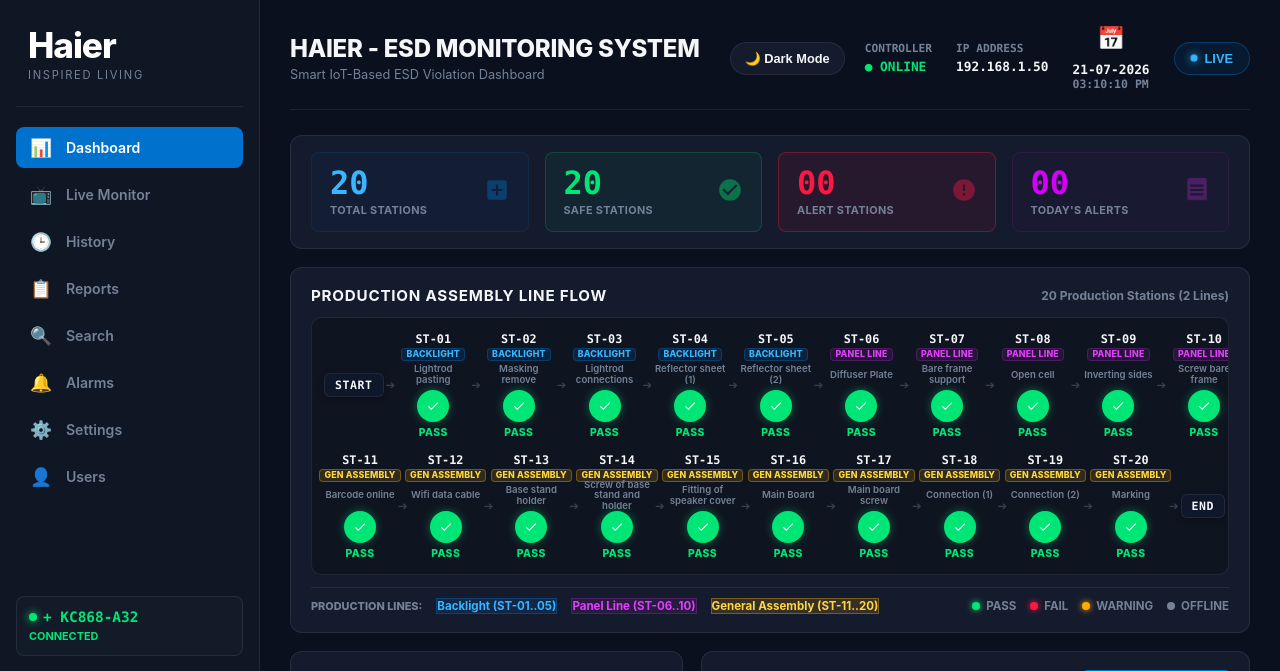
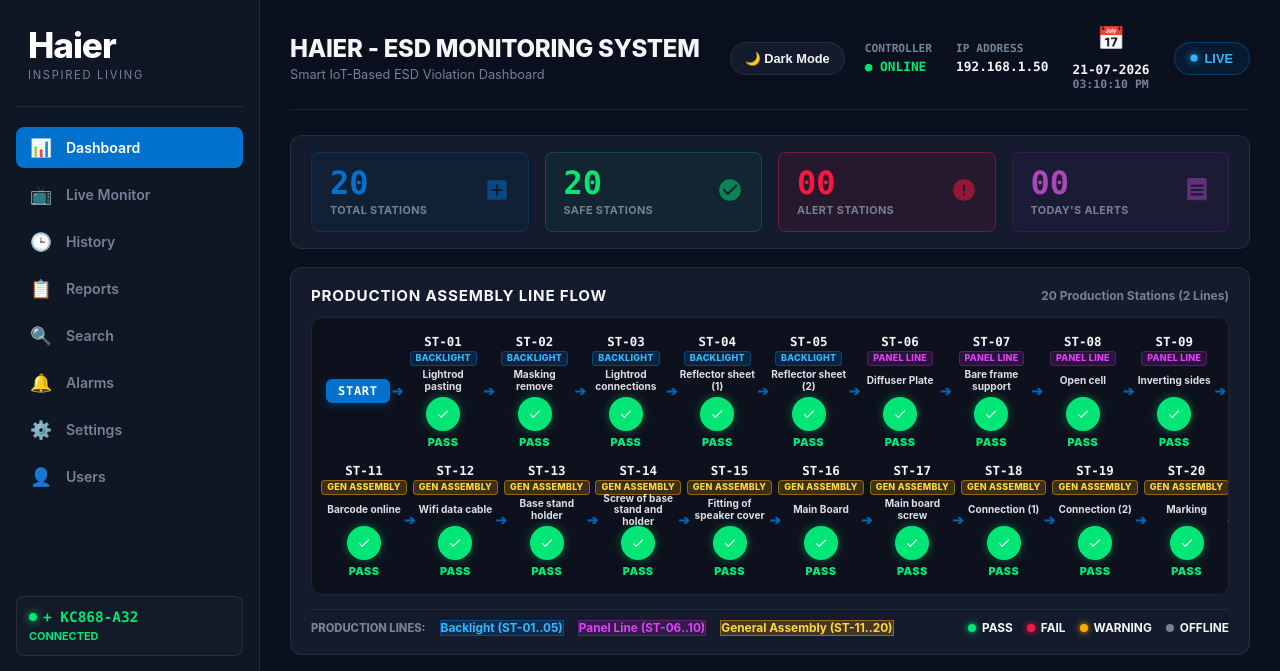
Before and after one commit to bsee23042/Haier_ESD_Dashboard, a Flask app: page / in a window 1280 px wide. Shown: the top 671 px of the page. Run offline with Flask 3, Linux system fonts and the light colour scheme; the visitor is signed in with stand-in values (Sample User, id 1); data comes from the database, SQL or seed files in the repository; data that the repository does not hold is empty.

Commit message:
Fix Light Mode contrast and visibility for assembly flow container, START/END badges, line category pills, station descriptions, and connecting arrows

```diff
--- a/templates/dashboard.html
+++ b/templates/dashboard.html
@@ -53,12 +53,12 @@
   }
 
   .stat-total {
-    background-color: rgba(0, 114, 206, 0.04);
-    border-color: rgba(0, 114, 206, 0.15);
+    background-color: rgba(0, 114, 206, 0.06);
+    border-color: rgba(0, 114, 206, 0.2);
   }
-  .stat-total .number-value { color: #38b6ff; }
+  .stat-total .number-value { color: var(--primary); }
   .stat-total .metric-title { color: var(--text-muted); }
-  .stat-total .icon-svg-box svg { color: rgba(0, 114, 206, 0.4); }
+  .stat-total .icon-svg-box svg { color: var(--primary); opacity: 0.5; }
 
   .stat-safe {
     background-color: var(--status-ok-bg);
@@ -66,7 +66,7 @@
   }
   .stat-safe .number-value { color: var(--status-ok); }
   .stat-safe .metric-title { color: var(--text-muted); }
-  .stat-safe .icon-svg-box svg { color: var(--status-ok); opacity: 0.4; }
+  .stat-safe .icon-svg-box svg { color: var(--status-ok); opacity: 0.5; }
 
   .stat-alert {
     background-color: var(--status-violation-bg);
@@ -74,17 +74,18 @@
   }
   .stat-alert .number-value { color: var(--status-violation); }
   .stat-alert .metric-title { color: var(--text-muted); }
-  .stat-alert .icon-svg-box svg { color: var(--status-violation); opacity: 0.4; }
+  .stat-alert .icon-svg-box svg { color: var(--status-violation); opacity: 0.5; }
 
   .stat-today-count {
-    background-color: rgba(156, 39, 176, 0.04);
-    border-color: rgba(156, 39, 176, 0.15);
+    background-color: rgba(156, 39, 176, 0.06);
+    border-color: rgba(156, 39, 176, 0.2);
   }
-  .stat-today-count .number-value { color: #d500f9; }
+  .stat-today-count .number-value { color: #ab47bc; }
+  html[data-theme="light"] .stat-today-count .number-value { color: #8e24aa; }
   .stat-today-count .metric-title { color: var(--text-muted); }
-  .stat-today-count .icon-svg-box svg { color: rgba(156, 39, 176, 0.4); }
+  .stat-today-count .icon-svg-box svg { color: #ab47bc; opacity: 0.5; }
 
-  /* LIVE STATION ASSEMBLY FLOW (EXACTLY 2 ROWS) */
+  /* LIVE STATION ASSEMBLY FLOW (HIGH CONTRAST & THEME AWARE) */
   .live-status-container {
     background-color: var(--bg-surface);
     border: 1px solid var(--border-color);
@@ -96,11 +97,21 @@
     display: flex;
     flex-direction: column;
     gap: 14px;
-    padding: 14px 12px;
-    background: rgba(0, 0, 0, 0.25);
-    border: 1px solid var(--border-color);
+    padding: 16px 14px;
     border-radius: 10px;
     overflow-x: auto;
+    transition: background-color 0.3s ease;
+  }
+
+  html[data-theme="dark"] #grid {
+    background: rgba(0, 0, 0, 0.35);
+    border: 1px solid var(--border-color);
+  }
+
+  html[data-theme="light"] #grid {
+    background: #f1f5f9;
+    border: 1px solid #cbd5e1;
+    box-shadow: inset 0 1px 3px rgba(0, 0, 0, 0.04);
   }
 
   .flow-row {
@@ -111,21 +122,22 @@
     gap: 2px;
   }
 
+  /* START & END Badges */
   .flow-badge {
-    background: #0f172a;
-    border: 1px solid var(--border-color);
-    color: var(--text-main);
-    padding: 4px 10px;
+    background: var(--primary);
+    color: #ffffff !important;
+    padding: 5px 12px;
     border-radius: 6px;
-    font-size: 0.72rem;
+    font-size: 0.75rem;
     font-weight: 800;
     font-family: var(--font-mono);
-    letter-spacing: 0.05em;
+    letter-spacing: 0.06em;
     display: flex;
     align-items: center;
     gap: 4px;
-    box-shadow: 0 2px 6px rgba(0,0,0,0.3);
+    box-shadow: 0 2px 8px rgba(0, 114, 206, 0.35);
     flex-shrink: 0;
+    border: none;
   }
 
   .flow-node {
@@ -133,7 +145,7 @@
     flex-direction: column;
     align-items: center;
     justify-content: center;
-    min-width: 72px;
+    min-width: 76px;
     flex: 1;
     position: relative;
     cursor: pointer;
@@ -145,67 +157,88 @@
   }
 
   .flow-node .node-code {
-    font-size: 0.74rem;
-    font-weight: 800;
+    font-size: 0.78rem;
+    font-weight: 900;
     color: var(--text-main);
     font-family: var(--font-mono);
     margin-bottom: 2px;
   }
 
   .flow-node .node-cat {
-    font-size: 0.55rem;
+    font-size: 0.56rem;
     font-weight: 800;
-    padding: 1px 4px;
+    padding: 2px 5px;
     border-radius: 4px;
     text-transform: uppercase;
-    letter-spacing: 0.02em;
+    letter-spacing: 0.03em;
     margin-bottom: 3px;
     white-space: nowrap;
     line-height: 1;
   }
 
-  .cat-backlight {
-    background: rgba(0, 114, 206, 0.15);
+  /* Dark Mode Category Pills */
+  html[data-theme="dark"] .cat-backlight {
+    background: rgba(0, 114, 206, 0.2);
     color: #38b6ff;
-    border: 1px solid rgba(0, 114, 206, 0.35);
+    border: 1px solid rgba(0, 114, 206, 0.45);
   }
 
-  .cat-panel {
-    background: rgba(156, 39, 176, 0.15);
+  html[data-theme="dark"] .cat-panel {
+    background: rgba(156, 39, 176, 0.2);
     color: #e040fb;
-    border: 1px solid rgba(156, 39, 176, 0.35);
+    border: 1px solid rgba(156, 39, 176, 0.45);
   }
 
-  .cat-assembly {
-    background: rgba(255, 171, 0, 0.15);
+  html[data-theme="dark"] .cat-assembly {
+    background: rgba(255, 171, 0, 0.2);
     color: #ffd740;
-    border: 1px solid rgba(255, 171, 0, 0.35);
+    border: 1px solid rgba(255, 171, 0, 0.45);
+  }
+
+  /* Light Mode Category Pills (High Contrast) */
+  html[data-theme="light"] .cat-backlight {
+    background: #e0f2fe;
+    color: #0369a1;
+    border: 1px solid #7dd3fc;
+  }
+
+  html[data-theme="light"] .cat-panel {
+    background: #fae8ff;
+    color: #a21caf;
+    border: 1px solid #f0abfc;
+  }
+
+  html[data-theme="light"] .cat-assembly {
+    background: #fef3c7;
+    color: #b45309;
+    border: 1px solid #fde68a;
   }
 
   .flow-node .node-name {
-    font-size: 0.6rem;
-    font-weight: 600;
-    color: var(--text-muted);
+    font-size: 0.63rem;
+    font-weight: 700;
+    color: var(--text-main);
     text-align: center;
-    line-height: 1.1;
+    line-height: 1.15;
     margin-bottom: 4px;
-    height: 22px;
+    height: 24px;
     display: flex;
     align-items: center;
     justify-content: center;
     word-break: break-word;
+    opacity: 0.9;
   }
 
   .flow-node .node-circle {
-    width: 32px;
-    height: 32px;
+    width: 34px;
+    height: 34px;
     border-radius: 50%;
     display: flex;
     align-items: center;
     justify-content: center;
     margin-bottom: 4px;
     transition: all 0.3s ease;
-    box-shadow: 0 0 8px rgba(0,0,0,0.3);
+    box-shadow: 0 2px 8px rgba(0,0,0,0.2);
   }
 
   .flow-node.safe .node-circle {
@@ -213,12 +246,21 @@
     border: 2px solid #00e676;
     box-shadow: 0 0 10px rgba(0, 230, 118, 0.4);
   }
+  html[data-theme="light"] .flow-node.safe .node-circle {
+    background: #16a34a;
+    border: 2px solid #16a34a;
+    box-shadow: 0 2px 8px rgba(22, 163, 74, 0.3);
+  }
 
   .flow-node.violation .node-circle {
     background: #ff1744;
     border: 2px solid #ff1744;
     box-shadow: 0 0 14px rgba(255, 23, 68, 0.6);
     animation: node-pulse 1.5s infinite;
+  }
+  html[data-theme="light"] .flow-node.violation .node-circle {
+    background: #dc2626;
+    border: 2px solid #dc2626;
   }
 
   @keyframes node-pulse {
@@ -228,24 +270,26 @@
   }
 
   .flow-node .node-status {
-    font-size: 0.65rem;
-    font-weight: 800;
+    font-size: 0.68rem;
+    font-weight: 900;
     letter-spacing: 0.04em;
     text-transform: uppercase;
   }
 
   .flow-node.safe .node-status {
-    color: #00e676;
+    color: var(--status-ok);
   }
 
   .flow-node.violation .node-status {
-    color: #ff1744;
+    color: var(--status-violation);
   }
 
+  /* Connecting Arrows */
   .flow-arrow {
-    color: var(--text-muted);
-    font-size: 0.72rem;
-    opacity: 0.4;
+    color: var(--primary);
+    font-size: 0.85rem;
+    font-weight: 900;
+    opacity: 0.85;
     user-select: none;
     flex-shrink: 0;
   }
@@ -255,10 +299,10 @@
     display: flex;
     align-items: center;
     justify-content: space-between;
-    margin-top: 12px;
+    margin-top: 14px;
     padding-top: 10px;
     border-top: 1px solid var(--border-color);
-    font-size: 0.72rem;
+    font-size: 0.74rem;
     font-weight: 700;
     color: var(--text-muted);
   }
@@ -273,6 +317,7 @@
     display: flex;
     align-items: center;
     gap: 6px;
+    color: var(--text-main);
   }
 
   .legend-dot {
@@ -281,12 +326,12 @@
     border-radius: 50%;
     display: inline-block;
   }
-  .legend-dot.pass { background-color: #00e676; box-shadow: 0 0 6px #00e676; }
-  .legend-dot.fail { background-color: #ff1744; box-shadow: 0 0 6px #ff1744; }
+  .legend-dot.pass { background-color: var(--status-ok); box-shadow: 0 0 6px var(--status-ok); }
+  .legend-dot.fail { background-color: var(--status-violation); box-shadow: 0 0 6px var(--status-violation); }
   .legend-dot.warning { background-color: #ffab00; box-shadow: 0 0 6px #ffab00; }
   .legend-dot.offline { background-color: #748297; }
 
-  /* BOTTOM SECTION LAYOUT (CURRENT VIOLATION + RECENT VIOLATIONS) */
+  /* BOTTOM SECTION LAYOUT (CURRENT VIOLATION + RECENT VIOLATIONS SIDE-BY-SIDE) */
   .bottom-dashboard-layout {
     display: flex;
     gap: 18px;
@@ -424,7 +469,7 @@
     </div>
     <div class="flow-legend">
       <div class="legend-group">
-        <span style="font-size:0.68rem; text-transform:uppercase; font-weight:800; color:var(--text-muted);">Production Lines:</span>
+        <span style="font-size:0.7rem; text-transform:uppercase; font-weight:800; color:var(--text-muted);">Production Lines:</span>
         <span class="node-cat cat-backlight">Backlight (ST-01..05)</span>
         <span class="node-cat cat-panel">Panel Line (ST-06..10)</span>
         <span class="node-cat cat-assembly">General Assembly (ST-11..20)</span>
```
